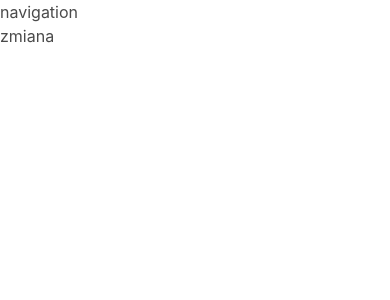
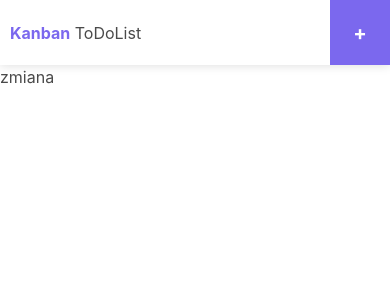
Before and after one commit to Radek-Wawrzyk/Kanban-To-Do-List, a Vue app: page / in a window 390 px wide. Shown: the top 300 px of the page. Built offline with nearby package versions, Linux system fonts and the light colour scheme.

Commit message:
Edit - Navigation styles

```diff
--- a/src/components/home/navigation/Navigation.vue
+++ b/src/components/home/navigation/Navigation.vue
@@ -1,5 +1,16 @@
 <template>
-  <h1>navigation</h1>
+  <nav class="navigation">
+    <h1 class="navigation-logo">
+      <span>Kanban</span> ToDoList
+    </h1>
+    <div  class="navigation-panel">
+      <p class="navigation-panel-user">Fan Node.js</p>
+      <button class="navigation-panel-btn">
+        <span class="btn-plus">+</span>
+        <span class="btn-content">new Task</span>
+      </button>
+    </div>
+  </nav>
 </template>
 
 <script>
@@ -9,3 +20,5 @@ export default {
 }
 
 </script>
+
+<style lang="scss" src="./navigation.scss"/>
--- /dev/null
+++ b/src/components/home/navigation/navigation.scss
@@ -0,0 +1,66 @@
+@import "@/styles/colors.scss";
+
+.navigation {
+  display: flex;
+  justify-content: space-between;
+  align-items: center;
+  height: 65px;
+  width: 100%;
+  background: white;
+  box-shadow: 0 0 10px 0 rgba(0,0,0,.15);
+  &-logo {
+    font-size: 26px;
+    padding: 0 20px;
+    span {
+      color: $primary;
+      font-weight: bold;
+    }
+  }
+  &-panel {
+    display: flex;
+    align-items: center;
+    height: 100%;
+    &-user {
+      margin-right: 15px;
+    }
+    &-btn {
+      height: 100%;
+      width: 140px;
+      border: none;
+      color:white;
+      font-weight: 500;
+      font-size: 16px;
+      text-transform: uppercase;
+      background: #7b68ee;
+
+      &:hover, &:focus {
+        cursor: pointer;
+      }
+    }
+  }
+}
+
+//Media
+
+@media screen and (max-width: 768px) {
+  .navigation-panel-btn {
+    width: 60px;
+  }
+  .navigation-logo {
+    font-size: 16px;
+    padding: 0 10px;
+  }
+  .btn-content {
+    display: none;
+  }
+  .btn-plus {
+    font-weight: bold;
+    font-size: 20px;
+  }
+}
+
+@media screen and (max-width: 576px) {
+  .navigation-panel-user {
+    display: none;
+  }
+}
--- /dev/null
+++ b/src/styles/colors.scss
@@ -0,0 +1 @@
+$primary: #7b68ee;
```
